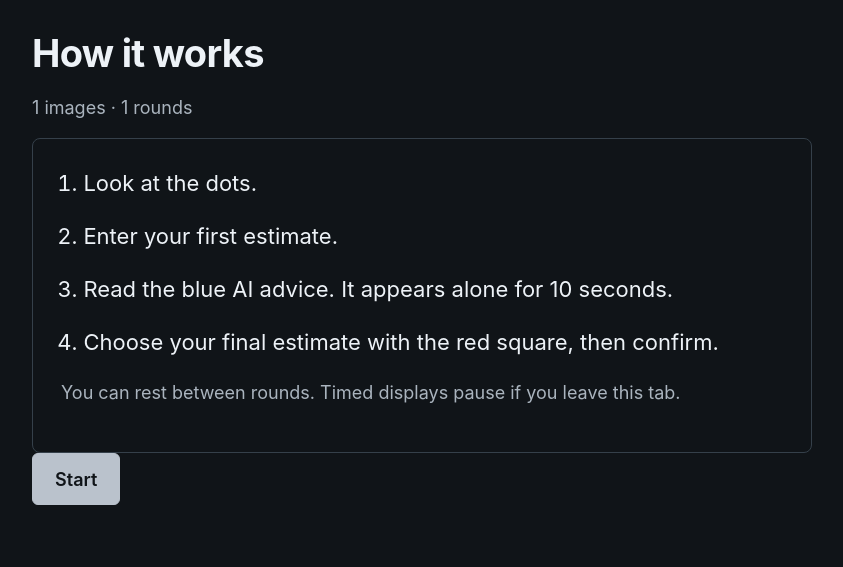
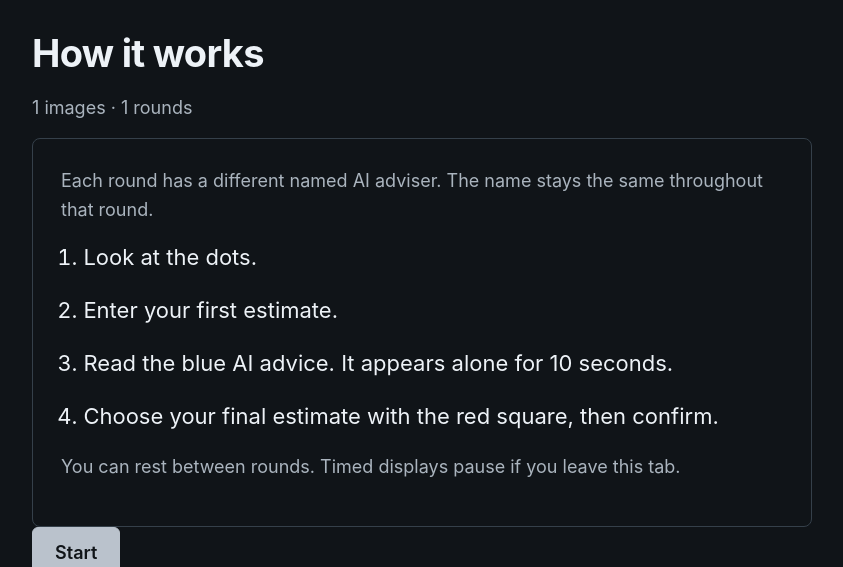
Before and after one commit to jennapfeifer/ai-beast-prototype, a Flask app: template templates/instructions.html in a window 1280 px wide. Shown: the part 60-627 px from the top of the page, without its empty margins (218-1061 px from the left). Run offline with Flask 3, Linux system fonts and the light colour scheme; the template is opened without the code that fills it: most values are stand-ins (such as "Sample title", 1, 10 or a date in 2020); parts of the project's set-up code (start-up, migrations or seed data) failed here and were passed over.

Commit message:
Add files via upload

```diff
--- a/templates/instructions.html
+++ b/templates/instructions.html
@@ -2,7 +2,7 @@
 {% block theme_colour %}#101418{% endblock %}{% block body_class %}task-surface info-surface{% endblock %}
 {% block body %}<main class="page narrow">
 <h1>How it works</h1><p class="lead">{{n_trials}} images · {{n_blocks}} rounds</p>
-<section class="card instruction-copy"><ol>
+<section class="card instruction-copy"><p>Each round has a different named AI adviser. The name stays the same throughout that round.</p><ol>
 <li>{% if stimulus_seconds %}Look at the dots for {{'%g'|format(stimulus_seconds)}} seconds.{% else %}Look at the dots.{% endif %}</li>
 <li>Enter your first estimate.</li>
 <li>Read the blue AI advice.{% if advice_preview_ms %} It appears alone for {{advice_preview_ms//1000}} seconds.{% endif %}</li>
```
Also changed, not shown: templates/debrief.html (+1 -1 lines).
